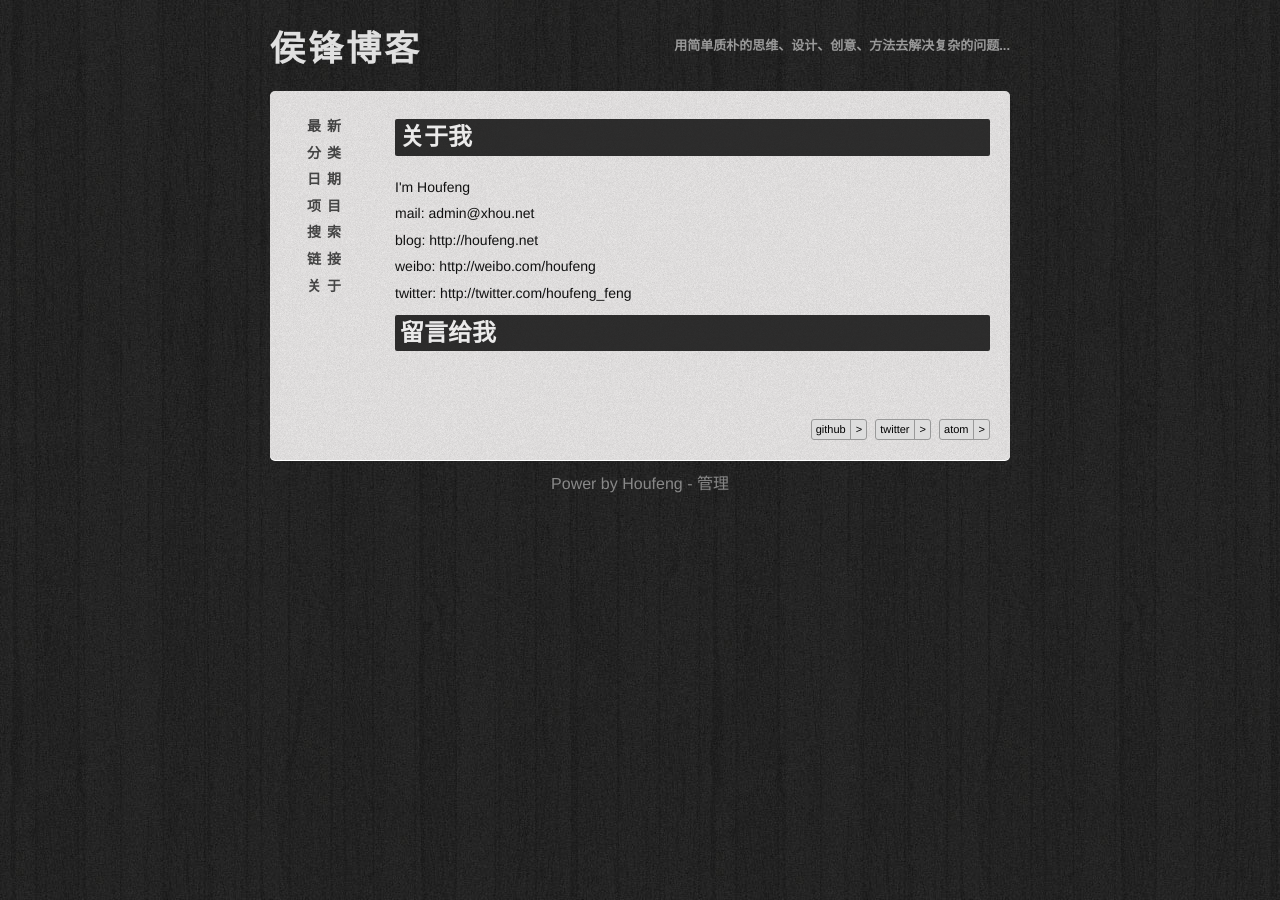
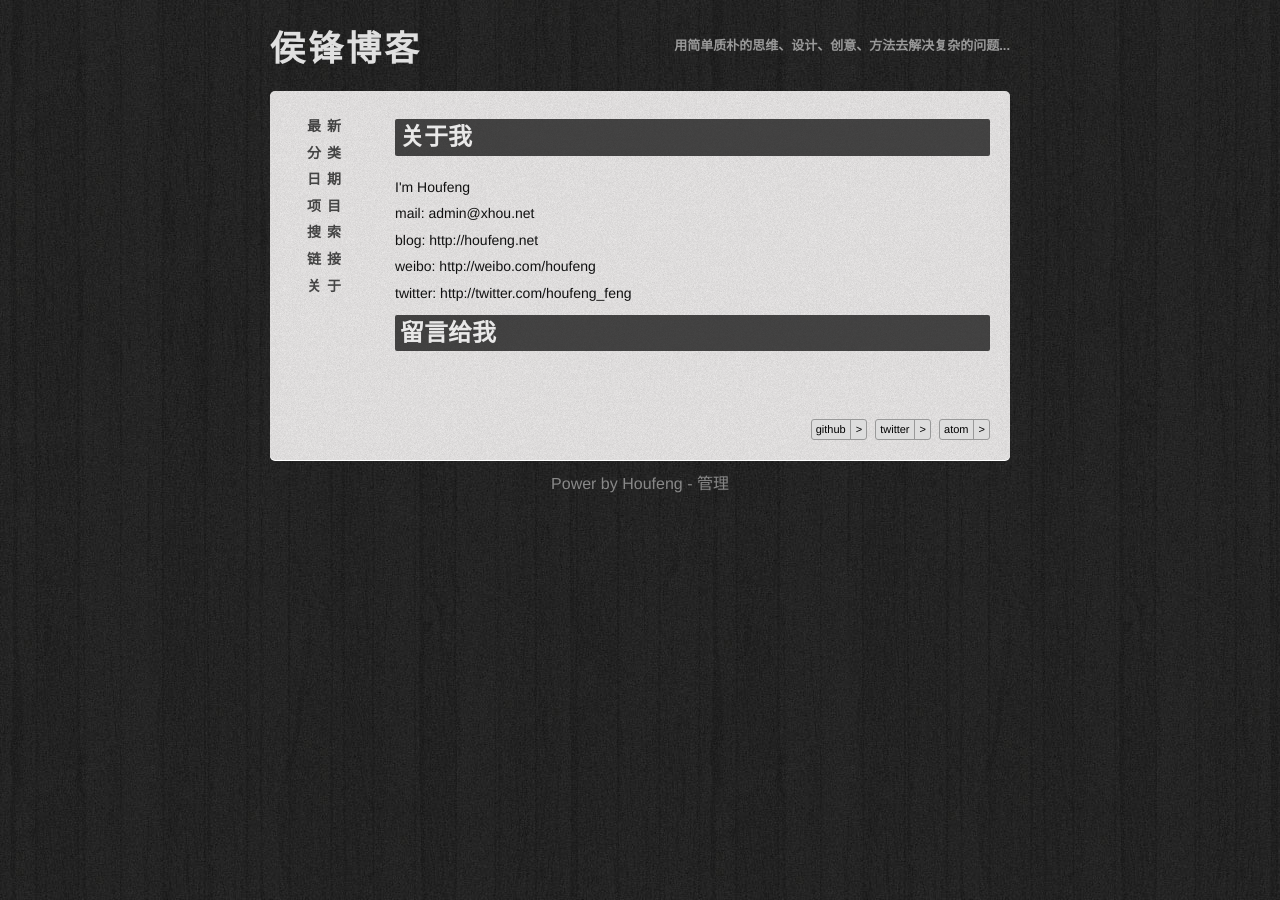
Before and after one commit to Houfeng/houfeng.github.com, a Jekyll site: the page built from about.html, in a window 1280 px wide. Built offline with Jekyll 4.4.1, drawn with Linux system fonts in a browser that asks for light colours; Markdown is read by kramdown in place of the engine named in the settings; comment, search, counter and statistics services are not loaded.

Commit message:
Updated styles/style.css

```diff
--- a/styles/style.css
+++ b/styles/style.css
@@ -226,8 +226,8 @@ div#content li ul li {
 }
 .cnt h3 {
 	background:none repeat scroll 0 0 #000;
-	filter:alpha(opacity=75);
-	opacity: 0.75;
+	filter:alpha(opacity=70);
+	opacity: 0.70;
 	color:#eee;
 	font-size:25px;
 	margin:20px -20px;
@@ -383,8 +383,8 @@ span.balloon {
 
 #main h1 {
 	background:none repeat scroll 0 0 #000;
-	filter:alpha(opacity=80);
-	opacity: 0.8;
+	filter:alpha(opacity=70);
+	opacity: 0.7;
 	color:#eee;
     font-size: 24px;
     font-weight: bold;
```
